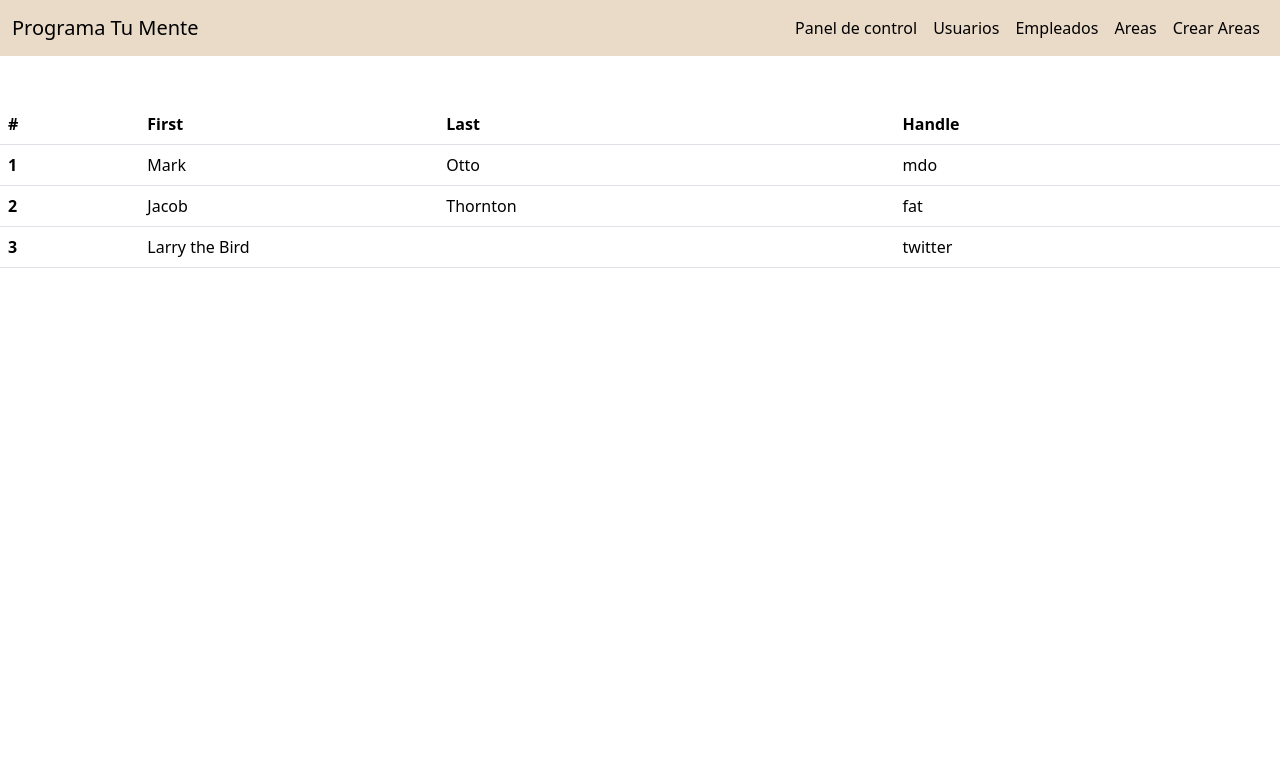
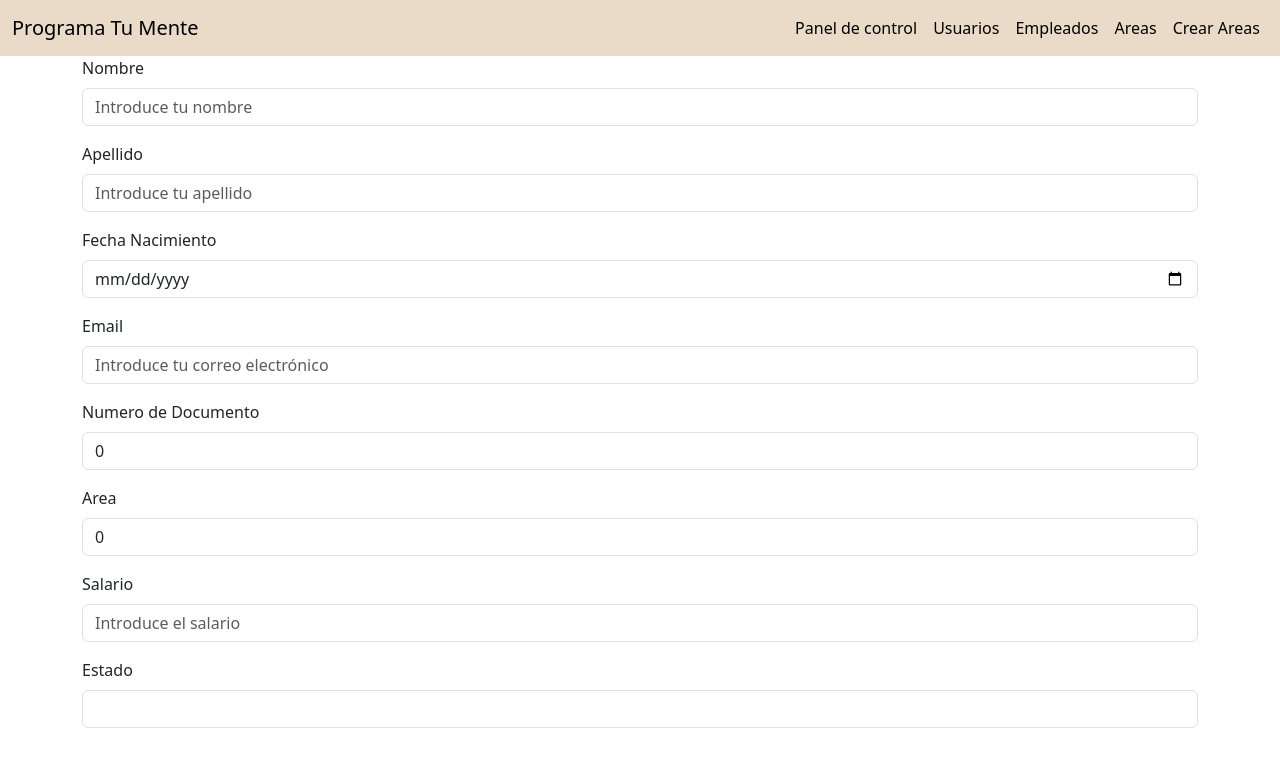
Before and after one commit to OrlandoBurgos34/pruebaTecnicaLudycom, an Angular app: page /creacionUsuarios in a window 1280 px wide. Shown: the top 766 px of the page. Built offline with nearby package versions, Linux system fonts and the light colour scheme.

Commit message:
users set up

```diff
--- a/src/app/modules/creacion-usuarios/creacion-usuarios.component.html
+++ b/src/app/modules/creacion-usuarios/creacion-usuarios.component.html
@@ -1,29 +1,100 @@
-<table class="table mt-5">
-    <thead>
-      <tr>
-        <th scope="col">#</th>
-        <th scope="col">First</th>
-        <th scope="col">Last</th>
-        <th scope="col">Handle</th>
-      </tr>
-    </thead>
-    <tbody>
-      <tr>
-        <th scope="row">1</th>
-        <td>Mark</td>
-        <td>Otto</td>
-        <td>mdo</td>
-      </tr>
-      <tr>
-        <th scope="row">2</th>
-        <td>Jacob</td>
-        <td>Thornton</td>
-        <td>fat</td>
-      </tr>
-      <tr>
-        <th scope="row">3</th>
-        <td colspan="2">Larry the Bird</td>
-        <td>twitter</td>
-      </tr>
-    </tbody>
-  </table>
+<div class="container">
+  <form [formGroup]="userForm">
+    <div class="mb-3">
+      <label for="name" class="form-label">Nombre</label>
+      <input
+        type="text"
+        class="form-control"
+        id="name"
+        formControlName="name"
+        placeholder="Introduce tu nombre"
+        maxlength="50"
+      />
+    </div>
+
+    <div class="mb-3">
+      <label for="lastName" class="form-label">Apellido</label>
+      <input
+        type="text"
+        class="form-control"
+        id="lastName"
+        formControlName="lastName"
+        placeholder="Introduce tu apellido"
+        maxlength="50"
+      />
+    </div>
+
+    <div class="mb-3">
+      <label for="dateOfBirth" class="form-label">Fecha Nacimiento</label>
+      <input
+        type="date"
+        class="form-control"
+        id="dateOfBirth"
+        formControlName="dateOfBirth"
+      />
+    </div>
+
+    <div class="mb-3">
+      <label for="email" class="form-label">Email</label>
+      <input
+        type="email"
+        class="form-control"
+        id="email"
+        formControlName="email"
+        maxlength="50"
+        placeholder="Introduce tu correo electrónico"
+        [ngClass]="{
+          'is-invalid':
+            userForm.get('email')?.invalid && userForm.get('email')?.touched
+        }"
+      />
+      <div
+        *ngIf="userForm.get('email')?.invalid && userForm.get('email')?.touched"
+        class="invalid-feedback"
+      >
+        {{ emailErrorMessage }}
+      </div>
+    </div>
+
+    <div class="mb-3">
+      <label for="documentNumber" class="form-label">Numero de Documento</label>
+      <input
+        type="number"
+        class="form-control"
+        id="documentNumber"
+        formControlName="documentNumber"
+        placeholder="Introduce tu documento"
+      />
+    </div>
+
+    <div class="mb-3">
+      <label for="area" class="form-label">Area</label>
+      <input
+        type="number"
+        class="form-control"
+        id="area"
+        formControlName="area"
+        placeholder="Introduce el area"
+      />
+    </div>
+
+    <div class="mb-3">
+      <label for="area" class="form-label">Salario</label>
+      <input
+        type="number"
+        class="form-control"
+        id="salary"
+        formControlName="salary"
+        placeholder="Introduce el salario"
+      />
+    </div>
+
+    <div class="mb-3">
+      <label for="area" class="form-label">Estado</label>
+      <select name="Estado" id="" class="form-control" formControlName="status">
+        <option value="1">Activo</option>
+        <option value="0">Inactivo</option>
+      </select>
+    </div>
+  </form>
+</div>
--- a/src/app/modules/creacion-usuarios/creacion-usuarios.component.ts
+++ b/src/app/modules/creacion-usuarios/creacion-usuarios.component.ts
@@ -1,10 +1,54 @@
-import { Component } from '@angular/core';
+import { Component, ElementRef, OnInit, ViewChild } from '@angular/core';
+import { FormBuilder, FormGroup, Validators } from '@angular/forms';
 
 @Component({
   selector: 'app-creacion-usuarios',
   templateUrl: './creacion-usuarios.component.html',
-  styleUrl: './creacion-usuarios.component.css'
+  styleUrl: './creacion-usuarios.component.css',
 })
-export class CreacionUsuariosComponent {
+export class CreacionUsuariosComponent implements OnInit {
+  userForm!: FormGroup;
 
+  constructor(private fb: FormBuilder) {}
+
+  ngOnInit(): void {
+    this.userForm = this.fb.group({
+      name: ['', [Validators.required, Validators.maxLength(50)]],
+      lastName: ['', [Validators.required, Validators.maxLength(50)]],
+      dateOfBirth: [Date, [Validators.required]], //TODO: verificar
+      email: [
+        '',
+        [Validators.required, Validators.email, Validators.maxLength(50)],
+      ],
+      documentNumber: [
+        0,
+        [Validators.required, Validators.minLength(7), Validators.maxLength(7)],
+      ], //TODO: corregir
+      area: [0, [Validators.required, Validators.minLength(6)]], // TODO: corregir
+      salary: ['', [Validators.required, Validators.minLength(6)]], // TODO: corregir
+      status: ['', [Validators.required, Validators.minLength(6)]], // TODO: corregir
+    });
+  }
+
+  get emailErrorMessage(): string | null {
+    const emailControl = this.userForm.get('email');
+    if (emailControl?.hasError('required')) {
+      return 'El correo electrónico es obligatorio.';
+    }
+    if (emailControl?.hasError('email')) {
+      return 'El correo electrónico no es válido.';
+    }
+    return null;
+  }
+
+  get passwordErrorMessage(): string | null {
+    const passwordControl = this.userForm.get('password');
+    if (passwordControl?.hasError('required')) {
+      return 'La contraseña es obligatoria.';
+    }
+    if (passwordControl?.hasError('minlength')) {
+      return 'La contraseña debe tener al menos 6 caracteres.';
+    }
+    return null;
+  }
 }
```
